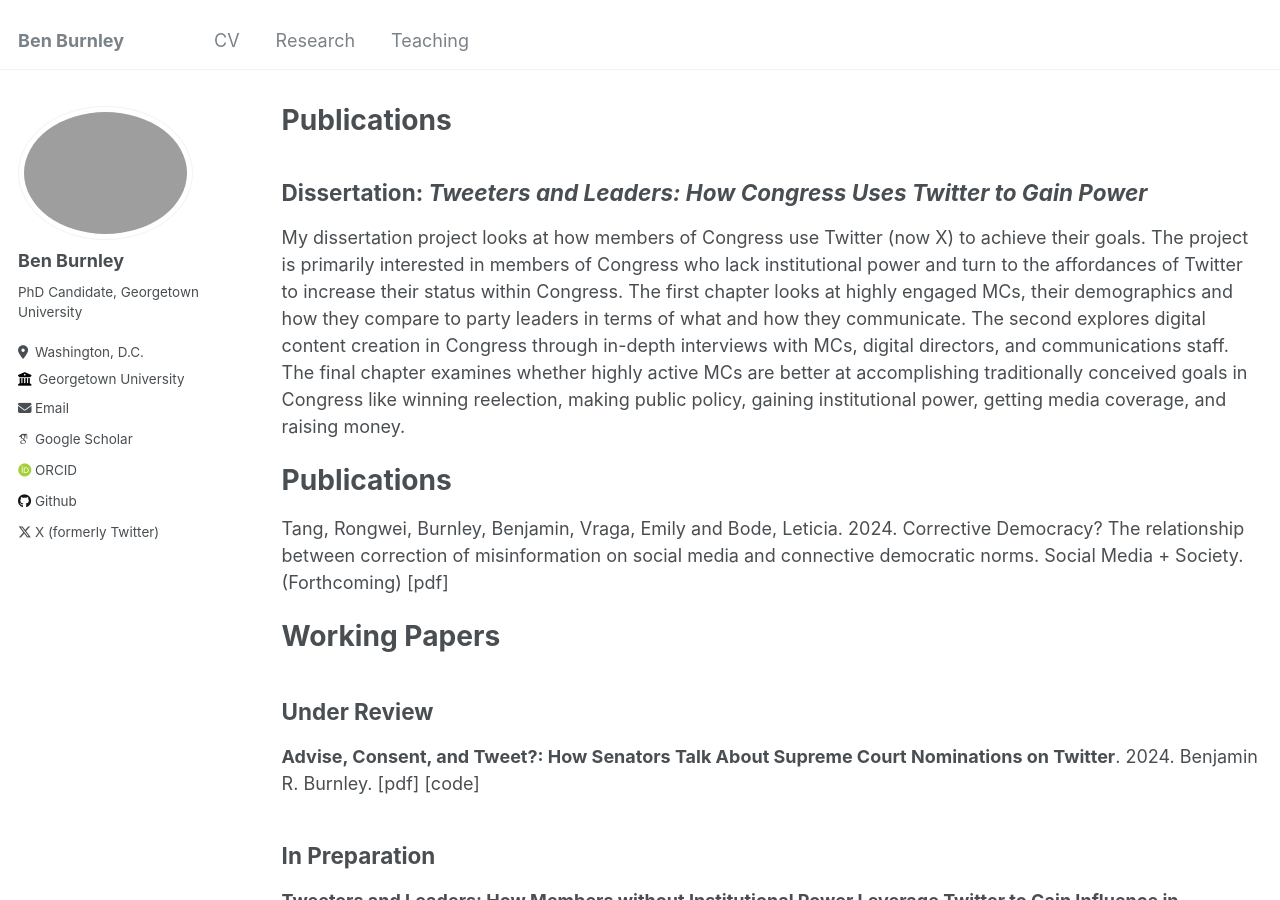
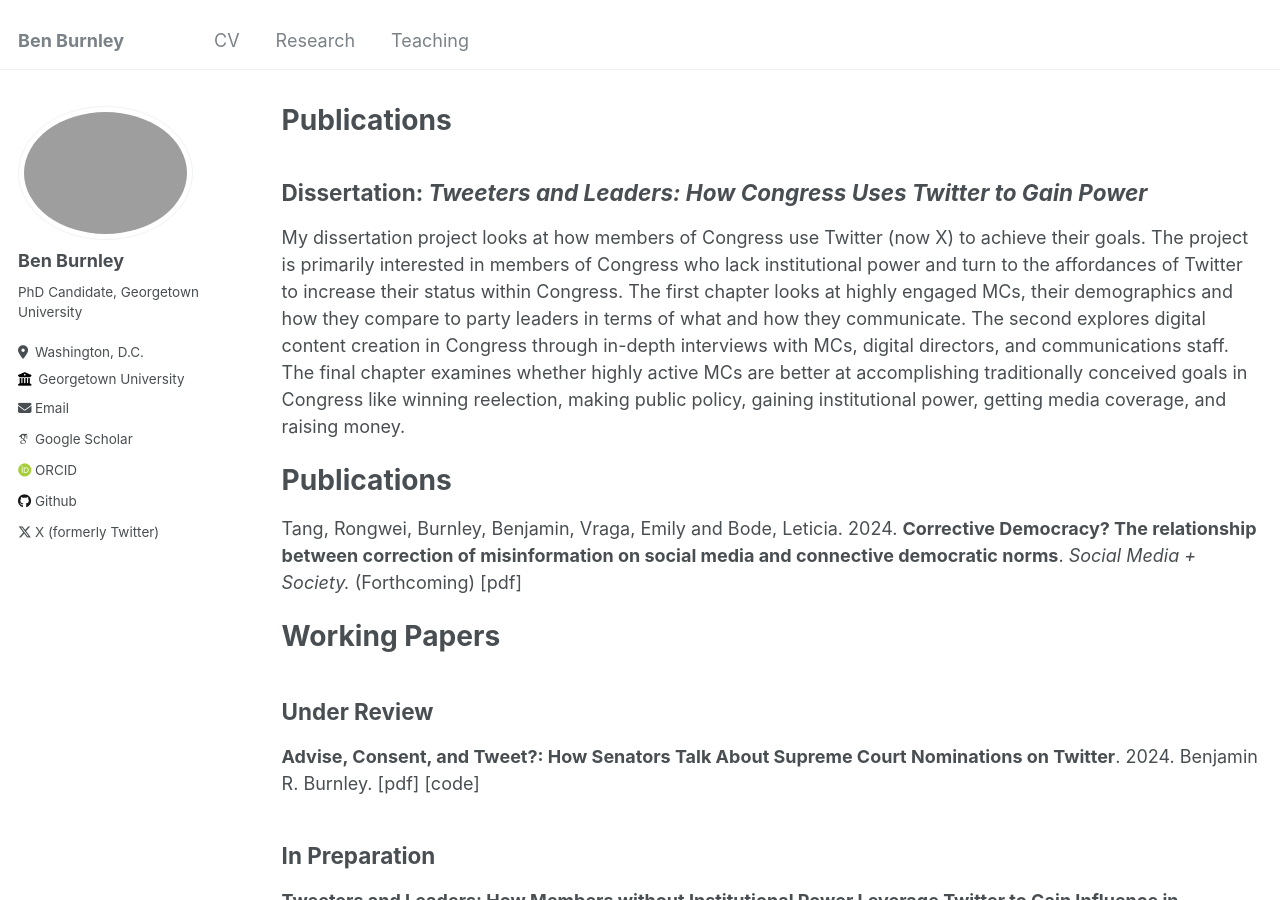
Before and after one commit to benjaminrburnley/benjaminrburnley.github.io, a Jekyll site: the page built from _pages/publications.md, in a window 1280 px wide and 900 px high. Built offline with Jekyll 4.4.1, drawn with Linux system fonts in a browser that asks for light colours; some web fonts are replaced.

Commit message:
style change

```diff
--- a/_pages/publications.md
+++ b/_pages/publications.md
@@ -10,9 +10,9 @@ My dissertation project looks at how members of Congress use Twitter (now X) to
 
 # Publications
 
-Tang, Rongwei, Burnley, Benjamin, Vraga, Emily and Bode, Leticia. 2024. Corrective Democracy? The
-relationship between correction of misinformation on social media and connective democratic norms.
-Social Media + Society. (Forthcoming) [pdf]
+Tang, Rongwei, Burnley, Benjamin, Vraga, Emily and Bode, Leticia. 2024.
+**Corrective Democracy? The relationship between correction of misinformation on social media and connective democratic norms**.
+*Social Media + Society.* (Forthcoming) [pdf]
 
 # Working Papers
 
```
